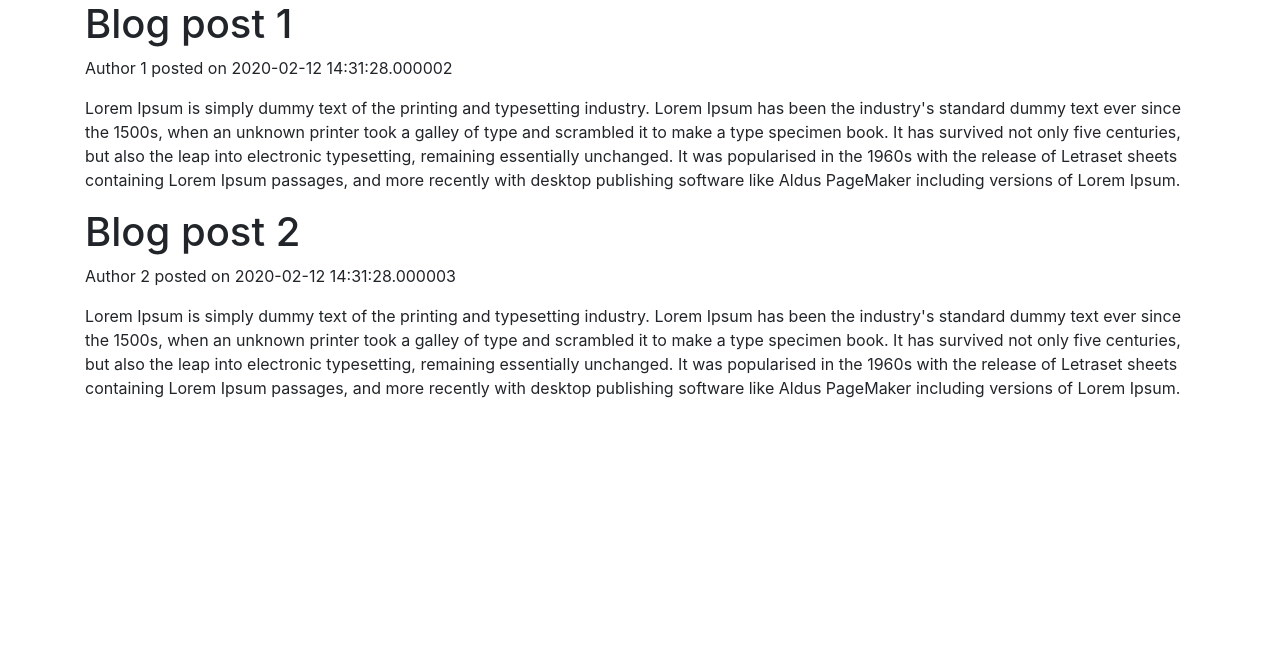
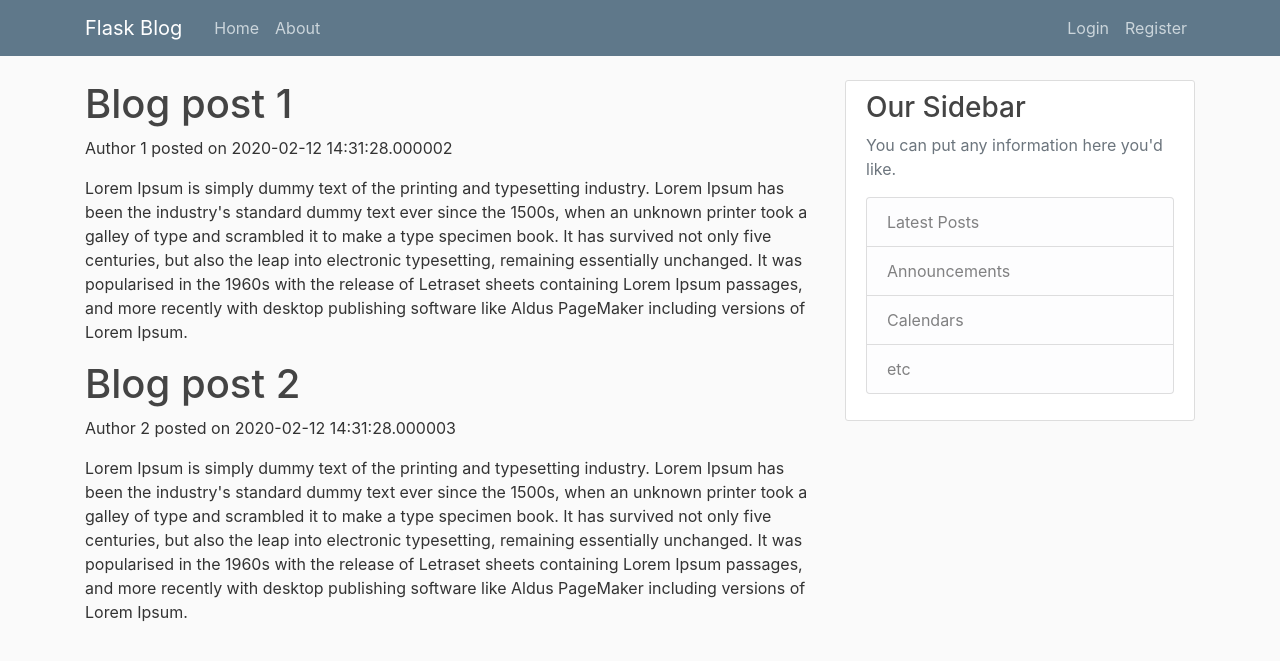
Before and after one commit to mvrkkk/flask_simpleblog, a Flask app: page / in a window 1280 px wide. Shown: the top 661 px of the page. Run offline with Flask 2, Linux system fonts and the light colour scheme; some libraries are stand-ins or nearby versions.

Commit message:
added styles; templates; dockerfile

```diff
--- a/app.py
+++ b/app.py
@@ -1,6 +1,5 @@
-from flask import Flask, render_template
+from flask import Flask, render_template, url_for
 from datetime import datetime
-import pandas as pd
 
 app = Flask(__name__)
 
--- /dev/null
+++ b/requirements.txt
@@ -0,0 +1,2 @@
+flask
+datetime
--- /dev/null
+++ b/static/main.css
@@ -0,0 +1,80 @@
+body {
+  background: #fafafa;
+  color: #333333;
+  margin-top: 5rem;
+}
+
+h1, h2, h3, h4, h5, h6 {
+  color: #444444;
+}
+
+.bg-steel {
+  background-color: #5f788a;
+}
+
+.site-header .navbar-nav .nav-link {
+  color: #cbd5db;
+}
+
+.site-header .navbar-nav .nav-link:hover {
+  color: #ffffff;
+}
+
+.site-header .navbar-nav .nav-link.active {
+  font-weight: 500;
+}
+
+.content-section {
+  background: #ffffff;
+  padding: 10px 20px;
+  border: 1px solid #dddddd;
+  border-radius: 3px;
+  margin-bottom: 20px;
+}
+
+.article-title {
+  color: #444444;
+}
+
+a.article-title:hover {
+  color: #428bca;
+  text-decoration: none;
+}
+
+.article-content {
+  white-space: pre-line;
+}
+
+.article-img {
+  height: 65px;
+  width: 65px;
+  margin-right: 16px;
+}
+
+.article-metadata {
+  padding-bottom: 1px;
+  margin-bottom: 4px;
+  border-bottom: 1px solid #e3e3e3
+}
+
+.article-metadata a:hover {
+  color: #333;
+  text-decoration: none;
+}
+
+.article-svg {
+  width: 25px;
+  height: 25px;
+  vertical-align: middle;
+}
+
+.account-img {
+  height: 125px;
+  width: 125px;
+  margin-right: 20px;
+  margin-bottom: 16px;
+}
+
+.account-heading {
+  font-size: 2.5rem;
+}
--- a/templates/layout.html
+++ b/templates/layout.html
@@ -7,6 +7,7 @@
 
     <!-- Bootstrap CSS -->
     <link rel="stylesheet" href="https://maxcdn.bootstrapcdn.com/bootstrap/4.0.0/css/bootstrap.min.css" integrity="sha384-Gn5384xqQ1aoWXA+058RXPxPg6fy4IWvTNh0E263XmFcJlSAwiGgFAW/dAiS6JXm" crossorigin="anonymous">
+    <link rel="stylesheet" type="text/css" href="{{ url_for('static', filename='main.css') }}">
     {% if title %}
         <title> My app - {{ title }} </title>
     {% else %}
@@ -14,9 +15,50 @@
     {% endif %}
 </head>
 <body>
-    <div class = "container">
-        {% block content %}{% endblock %}
+
+<header class="site-header">
+    <nav class="navbar navbar-expand-md navbar-dark bg-steel fixed-top">
+        <div class="container">
+            <a class="navbar-brand mr-4" href="/">Flask Blog</a>
+            <button class="navbar-toggler" type="button" data-toggle="collapse" data-target="#navbarToggle"
+                    aria-controls="navbarToggle" aria-expanded="false" aria-label="Toggle navigation">
+                <span class="navbar-toggler-icon"></span>
+            </button>
+            <div class="collapse navbar-collapse" id="navbarToggle">
+                <div class="navbar-nav mr-auto">
+                    <a class="nav-item nav-link" href="/">Home</a>
+                    <a class="nav-item nav-link" href="/about">About</a>
+                </div>
+                <!-- Navbar Right Side -->
+                <div class="navbar-nav">
+                    <a class="nav-item nav-link" href="/login">Login</a>
+                    <a class="nav-item nav-link" href="/register">Register</a>
+                </div>
+            </div>
+        </div>
+    </nav>
+</header>
+
+<main role="main" class="container">
+  <div class="row">
+    <div class="col-md-8">
+      {% block content %}{% endblock %}
     </div>
+    <div class="col-md-4">
+      <div class="content-section">
+        <h3>Our Sidebar</h3>
+        <p class='text-muted'>You can put any information here you'd like.
+          <ul class="list-group">
+            <li class="list-group-item list-group-item-light">Latest Posts</li>
+            <li class="list-group-item list-group-item-light">Announcements</li>
+            <li class="list-group-item list-group-item-light">Calendars</li>
+            <li class="list-group-item list-group-item-light">etc</li>
+          </ul>
+        </p>
+      </div>
+    </div>
+  </div>
+</main>
 
     <!-- Optional JavaScript -->
     <!-- jQuery first, then Popper.js, then Bootstrap JS -->
```
Also changed, not shown: 1 other file.
